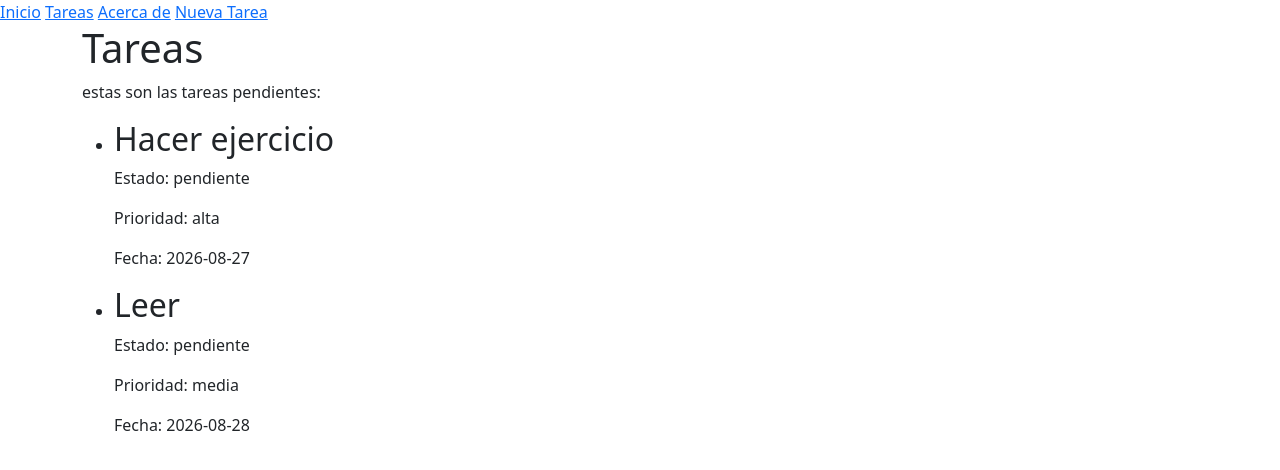
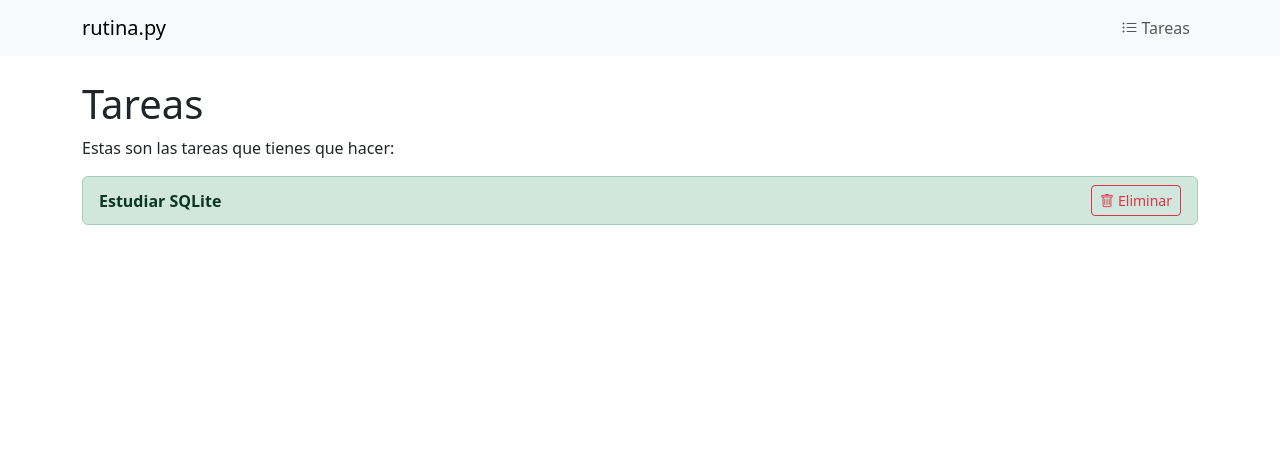
Before and after one commit to cesardidiercarballo-ui/ebac.it-start-app, a Flask app: page /tareas in a window 1280 px wide. Shown: the top 470 px of the page. Run offline with Flask 3, Linux system fonts and the light colour scheme; data comes from the database, SQL or seed files in the repository; both versions use the stored data as it was after the commit.

Commit message:
m08: fetch de tareas con actualización

```diff
--- a/modulo8/app.py
+++ b/modulo8/app.py
@@ -4,7 +4,6 @@ from models import Tarea
 
 app = Flask(__name__)
 
-# Nos aseguramos de que la tabla exista antes de atender peticiones
 init_db()
 
 @app.route("/tareas")
@@ -16,5 +15,10 @@ def mostrar_tareas():
 def api_mostrar_tareas():
     return jsonify(Tarea.get_all())
 
+@app.route("/api/tareas/<int:id>", methods=["DELETE"])
+def api_eliminar_tarea(id):
+    Tarea.delete(id)
+    return jsonify({"mensaje": "Tarea eliminada"})
+
 if __name__ == "__main__":
     app.run(debug=True)
--- a/modulo8/models.py
+++ b/modulo8/models.py
@@ -18,6 +18,14 @@ class Tarea:
         conn.close()
         return filas
 
+    @staticmethod
+    def delete(tarea_id):
+        conn = connect_db()
+        cursor = conn.execute("DELETE FROM tareas WHERE id = ?", (tarea_id,))
+        conn.commit()
+        conn.close()
+        return cursor.rowcount
+
 if __name__ == "__main__":
     nuevo_id = Tarea.create("Tarea creada desde el modelo")
     print(" * Tarea creada con id:", nuevo_id)
--- /dev/null
+++ b/modulo8/static/app.js
@@ -0,0 +1,29 @@
+function cargarTareas() {
+    fetch("/api/tareas")
+        .then(function (respuesta) {
+            return respuesta.json();
+        })
+        .then(function (tareas) {
+            const lista = document.getElementById("lista-tareas");
+            lista.innerHTML = "";
+            tareas.forEach(function (tarea) {
+                const color = tarea[2] === "completada" ? "list-group-item-success" : "list-group-item-warning";
+                lista.innerHTML += `
+                    <div class="list-group-item d-flex justify-content-between align-items-center ${color}">
+                        <span class="fw-semibold">${tarea[1]}</span>
+                        <button class="btn btn-sm btn-outline-danger" onclick="eliminarTarea(${tarea[0]})">
+                            <i class="bi bi-trash me-1"></i>Eliminar
+                        </button>
+                    </div>`;
+            });
+        });
+}
+
+function eliminarTarea(id) {
+    fetch("/api/tareas/" + id, { method: "DELETE" })
+        .then(function () {
+            cargarTareas();
+        });
+}
+
+cargarTareas();
--- /dev/null
+++ b/modulo8/templates/layout.html
@@ -0,0 +1,26 @@
+<!DOCTYPE html>
+<html lang="es">
+<head>
+    <meta charset="UTF-8">
+    <meta name="viewport" content="width=device-width, initial-scale=1.0">
+    <title>{% block title %}{% endblock %} | Rutina.py</title>
+    <link href="https://cdn.jsdelivr.net/npm/bootstrap@5.3.8/dist/css/bootstrap.min.css" rel="stylesheet">
+    <link rel="stylesheet" href="https://cdn.jsdelivr.net/npm/bootstrap-icons@1.11.3/font/bootstrap-icons.min.css">
+</head>
+<body>
+    <nav class="navbar navbar-expand-lg navbar-light bg-light">
+        <div class="container">
+            <a href="/tareas" class="navbar-brand">rutina.py</a>
+            <div class="navbar-nav">
+                <a href="/tareas" class="nav-link"><i class="bi bi-list-ul me-1"></i>Tareas</a>
+            </div>
+        </div>
+    </nav>
+    <br>
+    <main class="container">
+        {% block content %}{% endblock %}
+    </main>
+    <script src="https://cdn.jsdelivr.net/npm/bootstrap@5.3.8/dist/js/bootstrap.bundle.min.js"></script>
+    {% block scripts %}{% endblock %}
+</body>
+</html>
--- a/modulo8/templates/tareas.html
+++ b/modulo8/templates/tareas.html
@@ -1,26 +1,10 @@
-<!DOCTYPE html>
-<html lang="es">
-<head>
-    <meta charset="UTF-8">
-    <title>Tareas - Modulo 7</title>
-</head>
-<body>
-    <h1>Mis tareas (desde SQLite)</h1>
-    <table border="1" cellpadding="6">
-        <tr>
-            <th>ID</th>
-            <th>Titulo</th>
-            <th>Estado</th>
-            <th>Fecha de creacion</th>
-        </tr>
-        {% for tarea in tareas %}
-        <tr>
-            <td>{{ tarea[0] }}</td>
-            <td>{{ tarea[1] }}</td>
-            <td>{{ tarea[2] }}</td>
-            <td>{{ tarea[3] }}</td>
-        </tr>
-        {% endfor %}
-    </table>
-</body>
-</html>
+{% extends "layout.html" %}
+{% block title %}Tareas{% endblock %}
+{% block content %}
+<h1>Tareas</h1>
+<p>Estas son las tareas que tienes que hacer:</p>
+<div class="list-group" id="lista-tareas"></div>
+{% endblock %}
+{% block scripts %}
+<script src="/static/app.js"></script>
+{% endblock %}
```
Also changed, not shown: modulo8/todolist.db.
